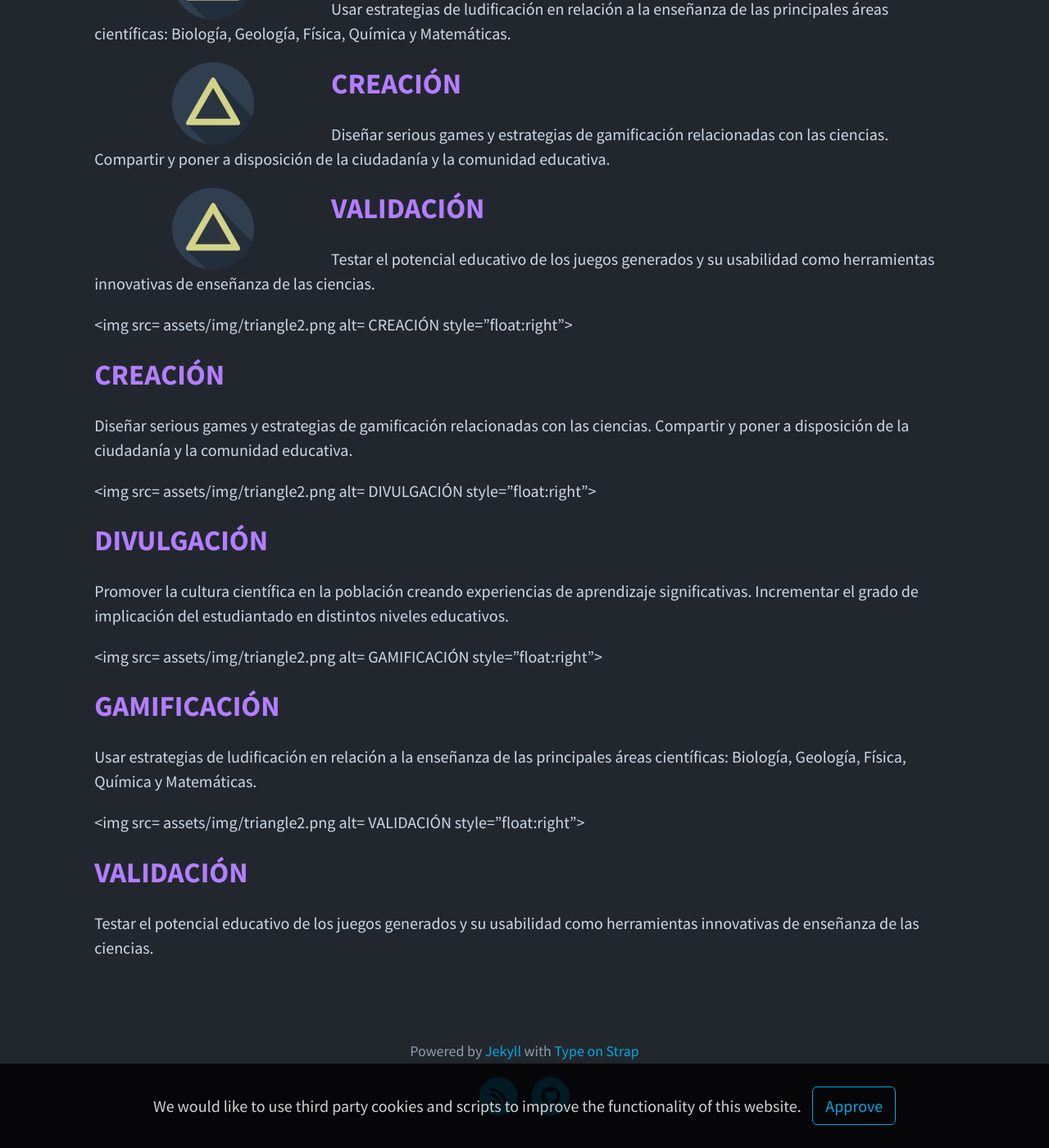
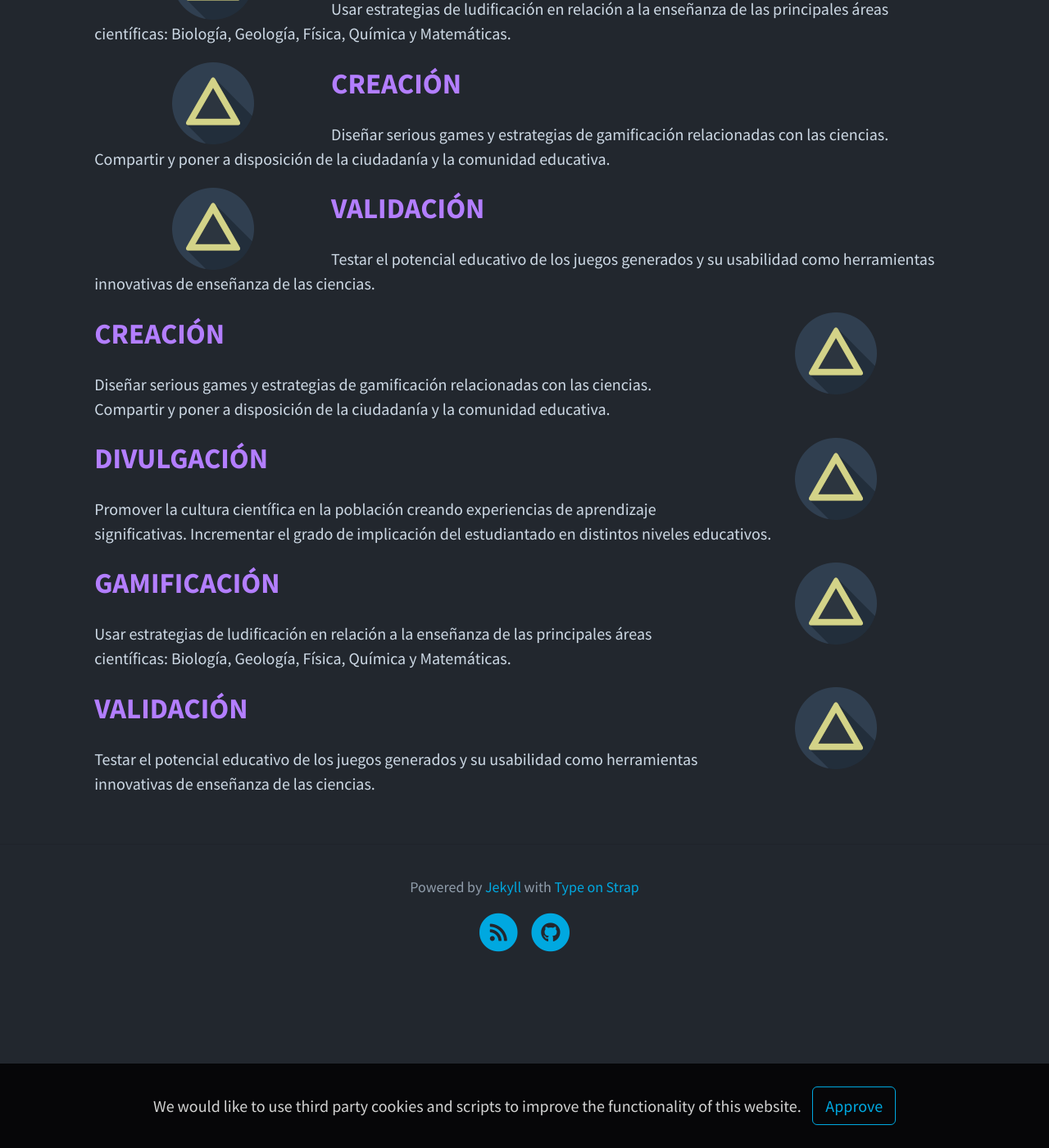
Before and after one commit to dyn-gos/dyn-gos.github.io, a Jekyll site: the page built from index.md, in a window 1280 px wide and 1400 px high, scrolled down 695 px. Shown: the whole window at 82% size. Built offline with Jekyll 4.4.1, drawn with Linux system fonts in a browser that asks for light colours.

Commit message:
Update goals.html

```diff
--- a/_includes/goals.html
+++ b/_includes/goals.html
@@ -1,5 +1,5 @@
 {% for goal in site.goals %}
-  <img src= {{ goal.img }} alt= {{ goal.goal }} style="float:right">
+  <img src="{{ goal.img }}" alt="{{ goal.goal }}" style="float:right">
   <h2>{{ goal.goal }}</h2>
   <p>{{ goal.description | markdownify }}</p>
 {% endfor %}
```
